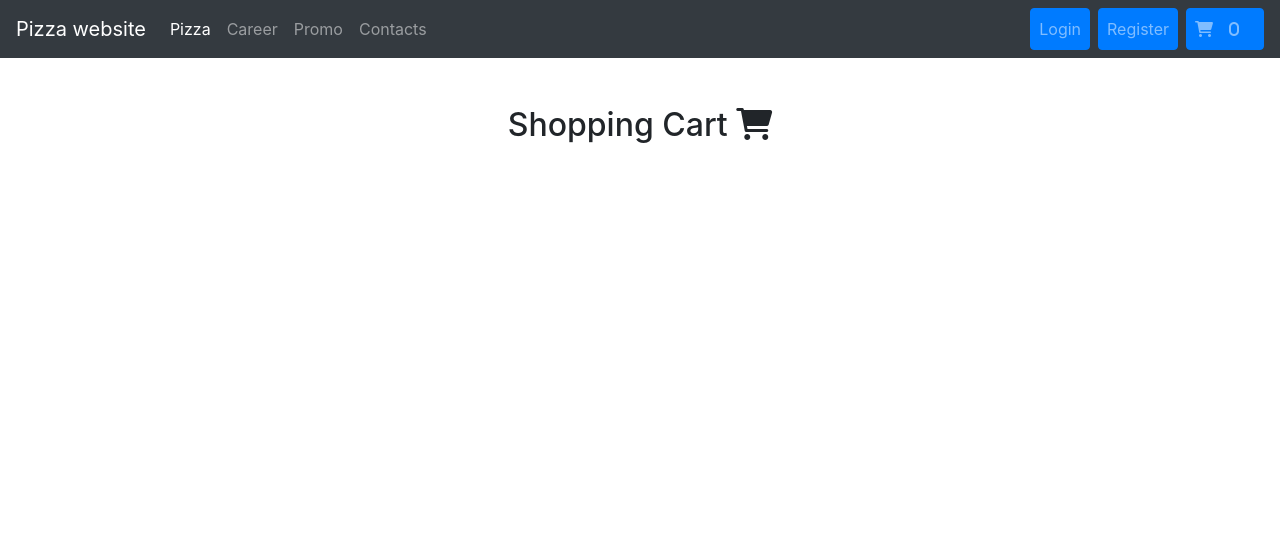
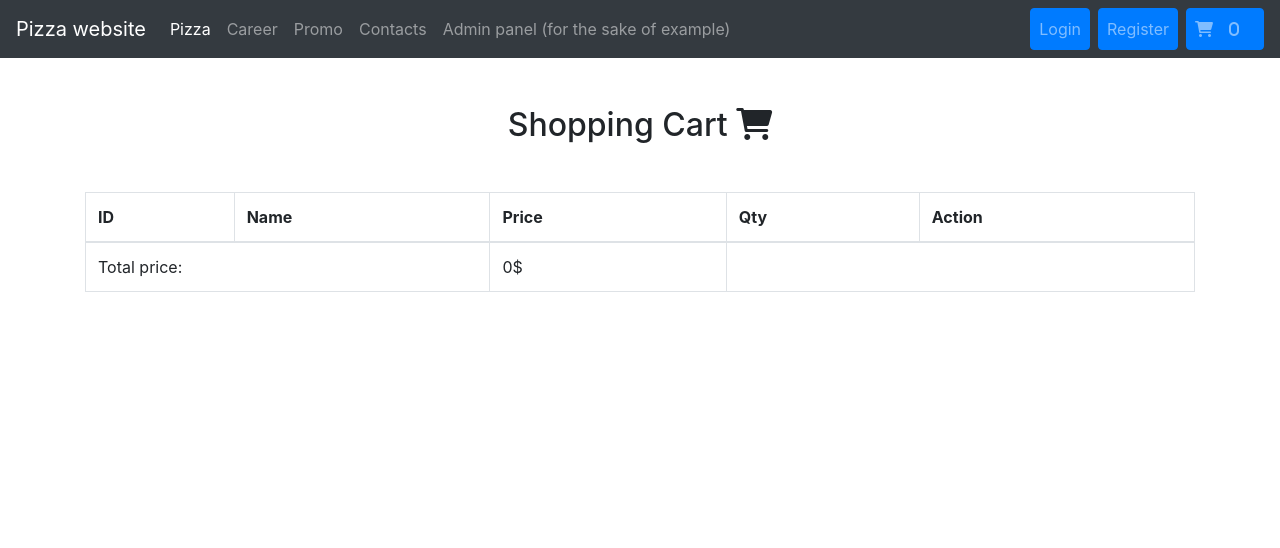
Before and after one commit to RichardB0101/PizzaTeamProject, a PHP site: page /cart.php in a window 1280 px wide. Shown: the top 548 px of the page. Run offline with PHP 8.4, Linux system fonts and the light colour scheme; some libraries are stand-ins or nearby versions.

Commit message:
added UI for shopping cart

```diff
--- a/admin.php
+++ b/admin.php
@@ -39,7 +39,7 @@ require_once 'database/dB_Connection.php';
                 ?>
 
             </table>
-
+            <h5 class="text-danger">Note, that if you add use using this form, password will not be encrypted!</h5>
             <h3>Add new user to database:</h3>
             <form action="assets/CRUD/create.php" class="form ms-5 w-25" method="POST">
                 <input name="form_fullname" type="text" placeholder="Enter fullname"><br>
--- a/cart.php
+++ b/cart.php
@@ -5,7 +5,66 @@ include_once 'header.php';
 <div class="container mb-5">
 
     <h2 class="text-center mt-5 mb-5">Shopping Cart <i class="fa-solid fa-cart-shopping"></i></h2>
+    <div class="table-responsive">
+        <table class="table table-bordered table-stripped">
+            <thead>
+                <tr>
+                    <th scope="col">ID</th>
+                    <th scope="col">Name</th>
+                    <th scope="col">Price</th>
+                    <th scope="col">Qty</th>
+                    <th scope="col">Action</th>
 
+                </tr>
+            </thead>
+            <tbody>
+
+                <?php
+                $cartId = 0;
+                $wholeCartTotal = 0;
+                if (!empty($_SESSION['cart'])) {
+
+                    foreach ($_SESSION['cart'] as $cart) {
+                        $oneRowTotal = $cart["price"] * $cart["quantity"];
+                        $cartId += 1;
+                        echo "<tr>";
+                        echo "<td>" . $cartId . "</td>";
+                        echo "<td>" . $cart["name"] . "</td>";
+                        echo "<td>" . $oneRowTotal . "$</td>";
+                        echo "<td>x" . $cart["quantity"] . "</td>";
+                        print '<td>
+                        <form action="delCartItem.php" method=GET>
+                        <input type="hidden" name="update_id" value="' . $cartId . '" />
+                        <button type="submit" class="btn btn-danger">Remove item</button>
+                        </form>
+
+                        </td>';
+                        echo "</tr>";
+                        $wholeCartTotal +=  $oneRowTotal;
+                    }
+                }
+
+                ?>
+                <tr>
+
+                    <td colspan="2">Total price: </td>
+                    <td><?php echo $wholeCartTotal; ?>$</td>
+                    <td colspan="2"></td>
+
+                </tr>
+
+            </tbody>
+        </table>
+    </div>
+
+    <pre>
+    <?php
+
+
+
+
+    ?>
+</pre>
 </div>
 
 <div class="container whitespace" style="height: 500px">
@@ -13,6 +72,6 @@ include_once 'header.php';
 
 
 
-    <?php
-    include_once 'footer.php';
-    ?>
+<?php
+include_once 'footer.php';
+?>
--- a/header.php
+++ b/header.php
@@ -61,6 +61,9 @@ session_start();
                 <li class="nav-item">
                     <a class="nav-link" href="contacts.php">Contacts</a>
                 </li>
+                <li class="nav-item">
+                    <a class="nav-link" href="admin.php">Admin panel (for the sake of example)</a>
+                </li>
             </ul>
             <ul class="navbar-nav">
 
--- a/login.php
+++ b/login.php
@@ -27,6 +27,7 @@ include_once 'header.php';
 
 
         </form>
+        <p class="text-muted">Login form is case sensitive</p>
     </div>
 </div>
 
```
Also changed, not shown: delCartItem.php (added, +7 -0 lines).
